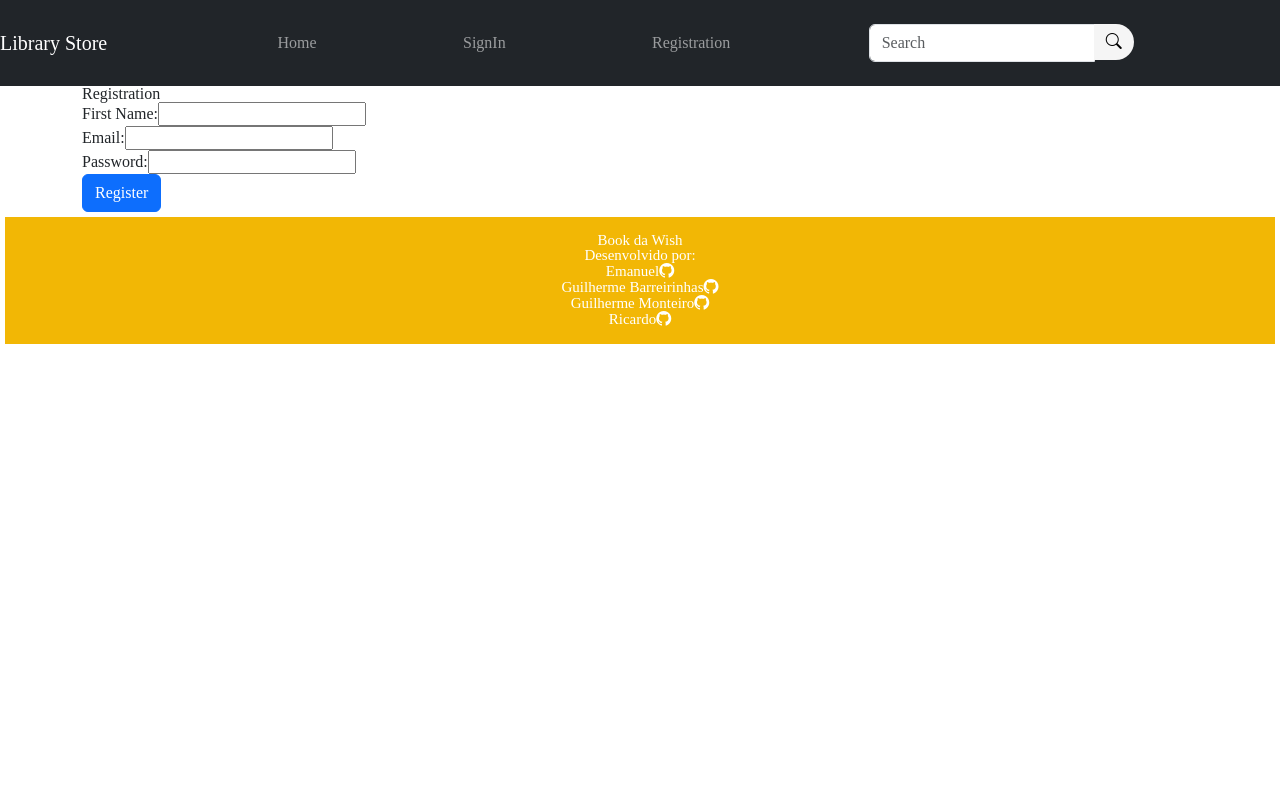
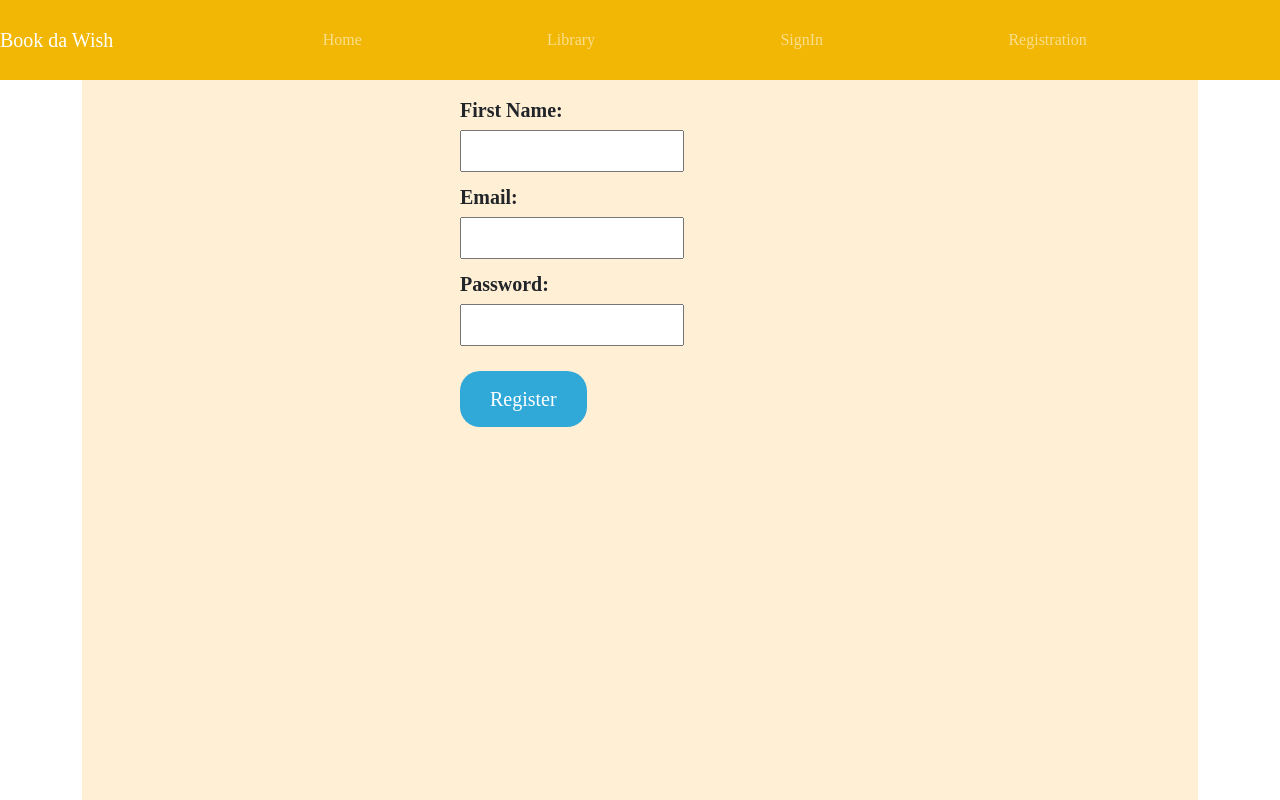
Before and after one commit to guilhermemonteiro15JS/project-Library, a React (Create React App) app: page /registration in a window 1280 px wide. Shown: the top 800 px of the page. Built offline with nearby package versions, Linux system fonts and the light colour scheme.

Commit message:
design paginas

```diff
--- a/package.json
+++ b/package.json
@@ -13,7 +13,7 @@
     "react-dom": "^18.2.0",
     "react-router-dom": "^6.16.0",
     "react-scripts": "5.0.1",
-    "styled-components": "^6.0.8",
+    "styled-components": "^6.1.0",
     "web-vitals": "^2.1.4"
   },
   "scripts": {
--- a/src/App.js
+++ b/src/App.js
@@ -25,29 +25,37 @@ import {
 const BodyApp = styled.body`
   min-height: 100vh;
   background-color: papayawhip;
-  margin: 0 auto;
+  justify-items: center;
 `;
 
+const StyledNav = styled.nav`
+  background-color: #f2b705;
+`;
 
+const PageContent = styled.div`
+  min-height: 100vh; /* Altura mínima de 100vh (viewport height) */
+  background-color: papayawhip;
+`;
 
 const App = () => {
   return (
     <BrowserRouter>
+      <StyledNav>
         <Navbar
           collapseOnSelect
           expand="lg"
-        bg="dark"
           variant="dark"
           className="sticky-top"
         >
-        <Navbar.Brand href="/home">Library Store </Navbar.Brand>
+          <Navbar.Brand href="/home">Book da Wish</Navbar.Brand>
           <Navbar.Toggle aria-controls="responsive-navbar-nav" />
           <Navbar.Collapse id="responsive-navbar-nav">
             <Nav className="nav-bar">
               <Nav.Link href="/home">Home</Nav.Link>
+              <Nav.Link href="/lybrary">Library</Nav.Link>
               <Nav.Link href="/signIn">SignIn</Nav.Link>
               <Nav.Link href="/registration">Registration</Nav.Link>
-            <div className="search-container ml-auto">
+              {/* <div className="search-container ml-auto">
               <div className="input-group">
                 <FormControl
                   type="text"
@@ -60,19 +68,47 @@ const App = () => {
                   </Button>
                 </div>
               </div>
-            </div>
+            </div> */}
             </Nav>
           </Navbar.Collapse>
         </Navbar>
+      </StyledNav>
       <Container>
         <Row>
           <Col>
             <Routes>
-                <Route path="/home" element={<Home />} />
-                <Route path="/library" element={<Library />} />
-                <Route path="/signIn" element={<SignIn />} />
-                <Route path="/search" element={<Search />} />
-                <Route path="/registration" element={<Registration />} />
+              <Route
+                path="/home"
+                element={
+                  <PageContent>
+                    <Home />
+                  </PageContent>
+                }
+              />
+              <Route
+                path="/library"
+                element={
+                  <PageContent>
+                    <Library />
+                  </PageContent>
+                }
+              />
+              <Route
+                path="/signIn"
+                element={
+                  <PageContent>
+                    <SignIn />
+                  </PageContent>
+                }
+              />
+              <Route
+                path="/registration"
+                element={
+                  <PageContent>
+                    <Registration />
+                  </PageContent>
+                }
+              />
             </Routes>
           </Col>
         </Row>
--- a/src/pages/home/index.js
+++ b/src/pages/home/index.js
@@ -2,21 +2,59 @@ import React from "react";
 import styled from "styled-components";
 import imagem from "../../assets/kidslibrary.jpeg";
 
+const StyledBody = styled.body`
+    display: flex;
+`;
+
 const StyledHome = styled.div`
   background-image: url(${imagem}); // Use "imagem" em vez de "img"
-  background-size: center;
+  /* background-size: center;
   background-repeat: no-repeat;
   width: 1;
   height: 1;
   min-height: 50rem;
+  padding: 50px; */
+  background-size: cover;
+  background-repeat: no-repeat;
+  flex: 1;
+  min-height: 50rem;
+`;
+
+const StyledText = styled.text`
+  /* align-self: center;
+  font-family: cursive;
+  text-shadow: 2px 4px 10px blue;
+  font-size: x-large; */
+  flex: 1;
+  display: flex;
+  flex-direction: column;
+  align-items: flex-end;
+  justify-content: center;
   padding: 50px;
+`;
+
+const TextContent = styled.div`
+  font-family: cursive;
+  text-shadow: 2px 4px 10px blue;
+  font-size: 20px;
+  line-height: 50px;
 `;
 
 const Home = () => {
   return (
-    <StyledHome>
-      <div> </div>
-    </StyledHome>
+    <StyledBody>
+      <StyledHome>
+        <div> </div>
+      </StyledHome>
+      <StyledText>
+        <TextContent>
+          "Explore um mundo de conhecimento e literatura em nossa Biblioteca
+          Online. Encontre livros de todos os gêneros e autores, adicione-os à
+          sua estante virtual e organize sua leitura. Bem-vindo à nossa
+          biblioteca digital!"
+        </TextContent>
+      </StyledText>
+    </StyledBody>
   );
 };
 
--- a/src/pages/registration/index.js
+++ b/src/pages/registration/index.js
@@ -1,5 +1,46 @@
 import React, {useState} from "react";
+import styled from "styled-components";
 
+const FormStyled = styled.form`
+  display: flex;
+  flex-direction: column;
+  align-items: flex-start;
+  max-width: 400px; /* Defina a largura máxima desejada para o formulário */
+  margin: 0 auto;
+  text-align: left;
+  padding: 20px;
+`;
+
+const FormGroup = styled.div`
+  margin-bottom: 15px;
+  display: flex;
+  flex-direction: column;
+  align-items: flex-start;
+`;
+
+const Label = styled.label`
+  font-weight: bold;
+  font-size: 20px;
+  margin-bottom: 5px;
+`;
+
+const Input = styled.input`
+  padding: 10px;
+  margin-top: 5px;
+  display: block;
+`;
+
+const Button = styled.button`
+  border-radius: 20px;
+  background-color: #30a9d9;
+  color: #fff;
+  padding: 18px 30px;
+  font-size: 20px;
+  outline: none;
+  cursor: pointer;
+  border: none;
+  margin-top: 10px;
+`;
 
 const Registration = () => {
   const [formData, setFormData] = useState({
@@ -19,44 +60,39 @@ const Registration = () => {
   };
 
   return (
-    <div>
-      <h2>Registration</h2>
-      <form onSubmit={handleSubmit}>
-        <div>
-          <label htmlFor="firstName">First Name:</label>
-          <input
+    <FormStyled onSubmit={handleSubmit}>
+      <FormGroup>
+        <Label htmlFor="firstName">First Name:</Label>
+        <Input
           type="text"
           id="firstName"
           name="firstName"
-            value={formData.name}
+          value={formData.firstName}
           onChange={handleInputChange}
         />
-        </div>
-        <div>
-          <label htmlFor="email">Email:</label>
-          <input
+      </FormGroup>
+      <FormGroup>
+        <Label htmlFor="email">Email:</Label>
+        <Input
           type="email"
           id="email"
           name="email"
           value={formData.email}
           onChange={handleInputChange}
         />
-        </div>
-        <div>
-          <label htmlFor="password">Password:</label>
-          <input
+      </FormGroup>
+      <FormGroup>
+        <Label htmlFor="password">Password:</Label>
+        <Input
           type="password"
           id="password"
           name="password"
           value={formData.password}
           onChange={handleInputChange}
         />
-        </div>
-        <button type="submit" className="btn btn-primary">
-          Register
-        </button>
-      </form>
-    </div>
+      </FormGroup>
+      <Button type="submit">Register</Button>
+    </FormStyled>
   );
 };
 
--- a/src/pages/signin/index.css
+++ b/src/pages/signin/index.css
@@ -1,6 +1,6 @@
-#titulo_SignIn{
+/* #titulo_SignIn{
     margin-top: 10px;
     font-size: 30px;
     display: flex;
     justify-content: center;
-}
+} */
--- a/src/pages/signin/index.js
+++ b/src/pages/signin/index.js
@@ -1,99 +1,133 @@
-import React, { useState } from 'react';
+import React, { useState } from "react";
 import { useNavigate } from "react-router-dom";
-import './index.css'
+import "./index.css";
 import styled from "styled-components";
 import imagem from "../../assets/3DBooks.jpeg";
 
 const SigninStyled = styled.div`
   display: flex;
+  justify-content: center;
   align-items: center;
+  height: 100vh;
 `;
 
 const ImageContainer = styled.div`
-  text-align: center;
-  flex: 1;
-  padding: 2rem;
+  text-align: center; /* Centraliza horizontalmente */
+  padding-right: 2rem;
+
 `;
 
 const Image = styled.img`
-  max-width: 350px;
-  height: 350px;
+  max-width: 450px;
+  /* height: 350px;
+  max-width: 500px; */
+  height: auto;
 `;
 
 const FormContainer = styled.div`
-  flex: 1;
+  margin-top: 10px;
+  font-size: 20px;
+  /* display: flex; */
+  justify-content: center;
+  flex: 0;
+  text-align: center;
+`;
+
+const SignInTitle = styled.h1 `
+  font-size: 24px;
+  margin-bottom: 10px;
+`
+
+const Form = styled.form`
+  display: flex;
+  flex-direction: column;
+  align-items: center;
+  margin: 20px;
+  text-align: left;
+  max-width: 300px;
+`;
+
+const FormGroup = styled.div`
+  /* margin-bottom: 15px;
+  display: flex;
+  justify-content: center;
+  align-items: flex-start; */
+  margin-bottom: 15px;
+  display: flex;
+  flex-direction: column;
+  align-items: flex-start;
+`;
+
+const Label = styled.label`
+  /* font-weight: 1;
+  margin-top: 10px;
+  font-size: 20px;
+  text-align: left; */
+  font-weight: 1;
+  margin-top: 10px;
+  font-size: 20px;
+  text-align: left;
+`;
+
+const Input = styled.input`
+  /* padding: 10px;
+  margin-top: 5px;
+  margin-left: 10px;
+  display: block;
+  align-items: center;
+  justify-content: center;
+  text-align: left; */
+  padding: 10px;
+  margin-top: 5px;
+  display: block;
+  text-align: left;
 
 `;
 
-const Form = styled.form` //styledd form
-  display: flex;
-  flex-direction: column;
-  margin:20px;
-`;
-
-const FormGroup = styled.div` //space betwem lines
-  margin-bottom: 15px;
-  display:flex;
-  justify-content:center;
-  align-items:center;
-`;
-
-const Label = styled.label`
-  font-weight: 1;
-`;
-
-const Input = styled.input`
-  padding: 10px;
-  margin-top: 5px;
-  margin-left: 10px;
-  display:flex;
-  align-items: center;
-  justify-content:center;
-`;
-
 const Button = styled.button`
-  padding: 10px 20px;
-  background-color: #30A9D9;
-  color: white;
+  border-radius: 20px;
+  background-color: #30a9d9;
+  color: #fff;
+  padding: 18px 30px;
+  font-size: 20px;
+  outline: none;
+  cursor: pointer;
   border: none;
-  cursor: pointer;
 `;
 
 const SignIn = () => {
   const navigate = useNavigate();
-  const [email, setEmail] = useState('');
-  const [password, setPassword] = useState('');
+  const [email, setEmail] = useState("");
+  const [password, setPassword] = useState("");
 
   const handleLogin = (e) => {
     e.preventDefault();
 
-
     fetch("http://5.22.217.225:8081/api/v1/auth/login", {
-      method: 'POST',
-      headers: {"Content-Type": "application/json"},
+      method: "POST",
+      headers: { "Content-Type": "application/json" },
       body: JSON.stringify({
-        "email": "csoares@example.com",
-        "password": "secret"
+        email: "csoares@example.com",
+        password: "secret",
       }),
-      redirect: 'follow'
+      redirect: "follow",
     })
-      .then(response => response.text())
-      .then(result => {
-        alert('login sucessful:');
-        navigate('/library');
+      .then((response) => response.text())
+      .then((result) => {
+        alert("login sucessful:");
+        navigate("/library");
         console.log(result);
       })
-      .catch(error => console.log('error', error));
+      .catch((error) => console.log("error", error));
   };
 
   return (
     <SigninStyled>
       <ImageContainer>
-        <Image src={imagem} alt="Imagem de leitura" />
+        <Image src={imagem} alt="Crianças lendo livros na biblioteca" />
       </ImageContainer>
-
       <FormContainer>
-        <h1 id="titulo_SignIn">Sign In</h1>
+      <SignInTitle>Sign In</SignInTitle>
         <Form onSubmit={handleLogin}>
           <FormGroup>
             <Label>Email:</Label>
@@ -118,8 +152,7 @@ const SignIn = () => {
           <Button type="submit">Entrar</Button>
         </Form>
       </FormContainer>
-      </SigninStyled>
-
+    </SigninStyled>
   );
 };
 
```
Also changed, not shown: src/pages/search/index.js (+0 -15 lines), 1 other file (tests, documents, lock files or other folders). Lines whose indentation alone changed are shown as unchanged.
